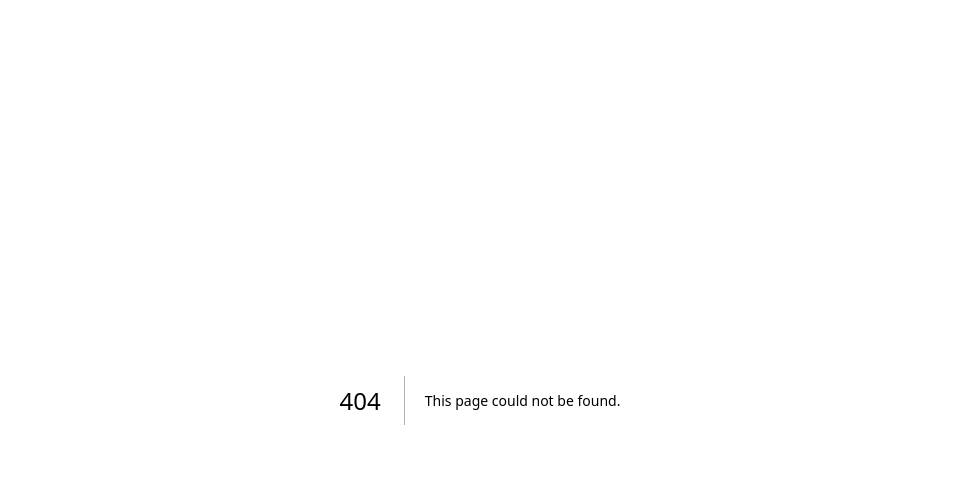
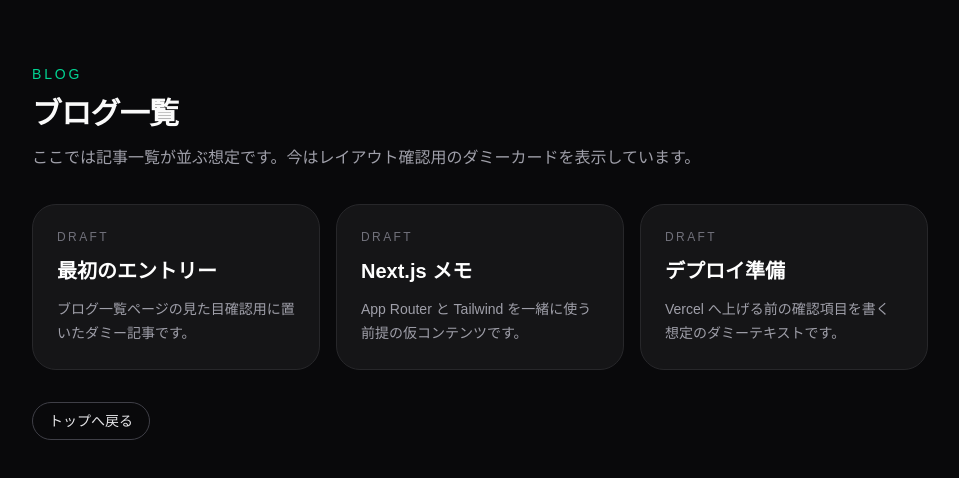
Before and after one commit to asakura0729/vercel_test, a Next.js app: page /blog in a window 1280 px wide. Before the commit this address had no page. Shown: the top 478 px of the page, without its empty margins (160-1119 px from the left). Built offline with nearby package versions, Linux system fonts and the light colour scheme.

Commit message:
ページ追加＋ベーシック認証追加

```diff
--- /dev/null
+++ b/src/app/about/page.tsx
@@ -0,0 +1,32 @@
+import Link from "next/link";
+
+export default function AboutPage() {
+  return (
+    <main className="min-h-screen bg-zinc-50 px-6 py-16 text-zinc-900">
+      <div className="mx-auto flex w-full max-w-3xl flex-col gap-6 rounded-3xl border border-zinc-200 bg-white p-10 shadow-sm">
+        <div className="space-y-3">
+          <p className="text-sm font-medium uppercase tracking-[0.2em] text-emerald-600">
+            About
+          </p>
+          <h1 className="text-3xl font-semibold tracking-tight">このページについて</h1>
+          <p className="text-base leading-7 text-zinc-600">
+            これはサンプル用に追加した `/about` ページです。App Router
+            のルーティング確認や、レイアウト共有の動作確認に使えます。
+          </p>
+        </div>
+
+        <div className="rounded-2xl bg-zinc-100 p-6 text-sm leading-6 text-zinc-700">
+          Next.js では `src/app/about/page.tsx` を置くと `/about`
+          が公開されます。今回のページはその最小例です。
+        </div>
+
+        <Link
+          href="/"
+          className="w-fit rounded-full border border-zinc-300 px-4 py-2 text-sm font-medium text-zinc-700 transition hover:border-zinc-400 hover:bg-zinc-100"
+        >
+          トップへ戻る
+        </Link>
+      </div>
+    </main>
+  );
+}
--- /dev/null
+++ b/src/app/blog/page.tsx
@@ -0,0 +1,54 @@
+import Link from "next/link";
+
+const posts = [
+  {
+    title: "最初のエントリー",
+    excerpt: "ブログ一覧ページの見た目確認用に置いたダミー記事です。",
+  },
+  {
+    title: "Next.js メモ",
+    excerpt: "App Router と Tailwind を一緒に使う前提の仮コンテンツです。",
+  },
+  {
+    title: "デプロイ準備",
+    excerpt: "Vercel へ上げる前の確認項目を書く想定のダミーテキストです。",
+  },
+];
+
+export default function BlogPage() {
+  return (
+    <main className="min-h-screen bg-zinc-950 px-6 py-16 text-zinc-50">
+      <div className="mx-auto flex w-full max-w-4xl flex-col gap-8">
+        <div className="space-y-3">
+          <p className="text-sm font-medium uppercase tracking-[0.2em] text-emerald-400">
+            Blog
+          </p>
+          <h1 className="text-3xl font-semibold tracking-tight">ブログ一覧</h1>
+          <p className="max-w-2xl text-base leading-7 text-zinc-400">
+            ここでは記事一覧が並ぶ想定です。今はレイアウト確認用のダミーカードを表示しています。
+          </p>
+        </div>
+
+        <div className="grid gap-4 md:grid-cols-3">
+          {posts.map((post) => (
+            <article
+              key={post.title}
+              className="rounded-3xl border border-zinc-800 bg-zinc-900/80 p-6"
+            >
+              <p className="text-xs uppercase tracking-[0.2em] text-zinc-500">Draft</p>
+              <h2 className="mt-3 text-xl font-semibold text-white">{post.title}</h2>
+              <p className="mt-3 text-sm leading-6 text-zinc-400">{post.excerpt}</p>
+            </article>
+          ))}
+        </div>
+
+        <Link
+          href="/"
+          className="w-fit rounded-full border border-zinc-700 px-4 py-2 text-sm font-medium text-zinc-200 transition hover:border-zinc-500 hover:bg-zinc-900"
+        >
+          トップへ戻る
+        </Link>
+      </div>
+    </main>
+  );
+}
--- /dev/null
+++ b/src/app/list/page.tsx
@@ -0,0 +1,48 @@
+import Link from "next/link";
+
+const items = [
+  "デザインの方向性を決める",
+  "API 接続の動作を見る",
+  "Vercel へデプロイする",
+  "監視とログの導線を整える",
+];
+
+export default function ListPage() {
+  return (
+    <main className="min-h-screen bg-gradient-to-br from-amber-50 via-white to-emerald-50 px-6 py-16 text-zinc-900">
+      <div className="mx-auto flex w-full max-w-3xl flex-col gap-8 rounded-[2rem] border border-amber-100 bg-white/90 p-10 shadow-sm backdrop-blur">
+        <div className="space-y-3">
+          <p className="text-sm font-medium uppercase tracking-[0.2em] text-amber-600">
+            List
+          </p>
+          <h1 className="text-3xl font-semibold tracking-tight">やることリスト</h1>
+          <p className="text-base leading-7 text-zinc-600">
+            `/list` 用のダミーコンテンツです。配列を map
+            して並べるだけのシンプルなページにしています。
+          </p>
+        </div>
+
+        <ol className="space-y-3">
+          {items.map((item, index) => (
+            <li
+              key={item}
+              className="flex items-center gap-4 rounded-2xl border border-zinc-200 bg-zinc-50 px-4 py-4"
+            >
+              <span className="flex h-9 w-9 items-center justify-center rounded-full bg-amber-500 text-sm font-semibold text-white">
+                {index + 1}
+              </span>
+              <span className="text-sm font-medium text-zinc-700">{item}</span>
+            </li>
+          ))}
+        </ol>
+
+        <Link
+          href="/"
+          className="w-fit rounded-full bg-zinc-900 px-4 py-2 text-sm font-medium text-white transition hover:bg-zinc-700"
+        >
+          トップへ戻る
+        </Link>
+      </div>
+    </main>
+  );
+}
--- a/src/app/page.tsx
+++ b/src/app/page.tsx
@@ -40,6 +40,31 @@ export default function Home() {
             </span>
           </li>
         </ul>
+        <div className="rounded-2xl border border-dashed border-zinc-200 p-4 dark:border-zinc-800">
+          <p className="text-sm font-medium text-zinc-800 dark:text-zinc-100">
+            追加したサンプルページ
+          </p>
+          <div className="mt-3 flex flex-wrap gap-3 text-sm">
+            <Link
+              className="rounded-full bg-zinc-100 px-3 py-1.5 font-medium text-zinc-700 transition hover:bg-zinc-200 dark:bg-zinc-800 dark:text-zinc-200 dark:hover:bg-zinc-700"
+              href="/about"
+            >
+              /about
+            </Link>
+            <Link
+              className="rounded-full bg-zinc-100 px-3 py-1.5 font-medium text-zinc-700 transition hover:bg-zinc-200 dark:bg-zinc-800 dark:text-zinc-200 dark:hover:bg-zinc-700"
+              href="/blog"
+            >
+              /blog
+            </Link>
+            <Link
+              className="rounded-full bg-zinc-100 px-3 py-1.5 font-medium text-zinc-700 transition hover:bg-zinc-200 dark:bg-zinc-800 dark:text-zinc-200 dark:hover:bg-zinc-700"
+              href="/list"
+            >
+              /list
+            </Link>
+          </div>
+        </div>
         <p className="text-xs text-zinc-500 dark:text-zinc-500">
           ローカル: <code className="rounded bg-zinc-100 px-1 py-0.5 dark:bg-zinc-800">cp .env.example .env.local</code>{" "}
           を編集。本番は Vercel プロジェクトに Supabase を接続すると同名の変数が入ります。
```
Also changed, not shown: .cursor/mcp.json (added), 2 other files (tests, documents, lock files or other folders).
